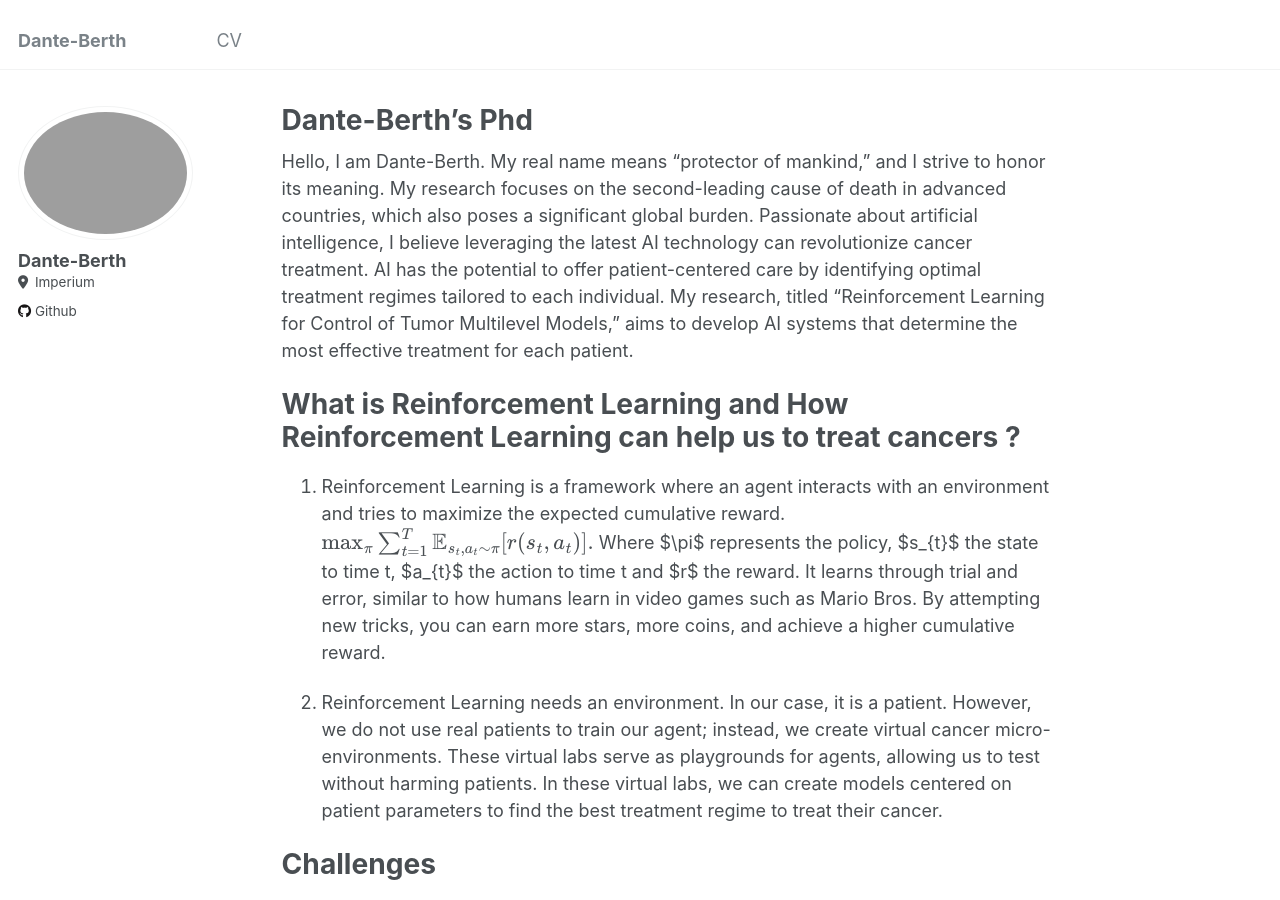
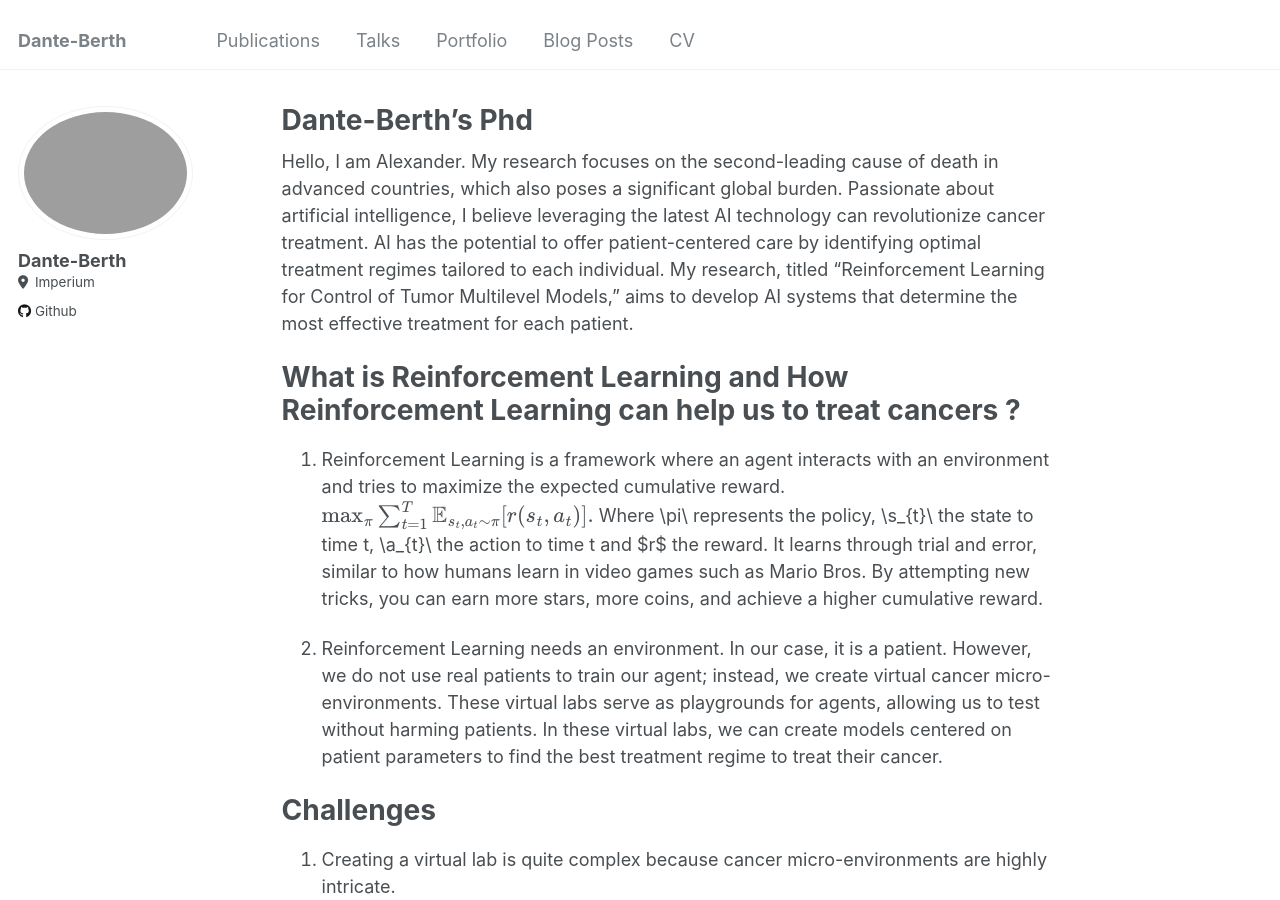
Before and after one commit to Dante-Berth/Dante-Berth.github.io, a Jekyll site: the page built from _pages/about.md, in a window 1280 px wide and 900 px high. Built offline with Jekyll 4.4.1, drawn with Linux system fonts in a browser that asks for light colours.

```diff
--- a/_pages/about.md
+++ b/_pages/about.md
@@ -6,7 +6,7 @@ redirect_from:
   - /about/
   - /about.html
 ---
-Hello, I am Dante-Berth. My real name means "protector of mankind," and  I strive to honor its meaning. My research focuses on the second-leading cause of death in advanced countries, which also poses a significant global burden. Passionate about artificial intelligence, I believe leveraging the latest AI technology can revolutionize cancer treatment. AI has the potential to offer patient-centered care by identifying optimal treatment regimes tailored to each individual. My research, titled "Reinforcement Learning for Control of Tumor Multilevel Models," aims to develop AI systems that determine the most effective treatment for each patient.
+Hello, I am Alexander. My research focuses on the second-leading cause of death in advanced countries, which also poses a significant global burden. Passionate about artificial intelligence, I believe leveraging the latest AI technology can revolutionize cancer treatment. AI has the potential to offer patient-centered care by identifying optimal treatment regimes tailored to each individual. My research, titled "Reinforcement Learning for Control of Tumor Multilevel Models," aims to develop AI systems that determine the most effective treatment for each patient.
 
 
 What is Reinforcement Learning and How Reinforcement Learning can help us to treat cancers ?
@@ -15,7 +15,7 @@ What is Reinforcement Learning and How Reinforcement Learning can help us to tre
 $$
 \max_{\pi}\sum_{t=1}^{T}\mathbb{E}_{s_{t},a_{t}	\sim \pi}[r(s_{t},a_{t})]. \\
 $$
-Where $\pi$ represents the policy, $s_{t}$ the state to time t, $a_{t}$ the action to time t and $r$ the reward.
+Where \\\pi\\ represents the policy, \\s_{t}\\ the state to time t, \\a_{t}\\ the action to time t and $r$ the reward.
 It learns through trial and error, similar to how humans learn in video games such as Mario Bros. By attempting new tricks, you can earn more stars, more coins, and achieve a higher cumulative reward.
 
 2. Reinforcement Learning needs an environment. In our case, it is a patient. However, we do not use real patients to train our agent; instead, we create virtual cancer micro-environments. These virtual labs serve as playgrounds for agents, allowing us to test without harming patients. In these virtual labs, we can create models centered on patient parameters to find the best treatment regime to treat their cancer.
```
Also changed, not shown: _data/navigation.yml (+8 -8 lines), _portfolio/portfolio-1.md (+3 -4 lines), _portfolio/portfolio-2.html (deleted, +0 -7 lines), _portfolio/portfolio-2.md (added, +6 -0 lines), images/physigym_logo_v0.0.0.png (added), images/physigym_title_v0.0.0.png (added).
